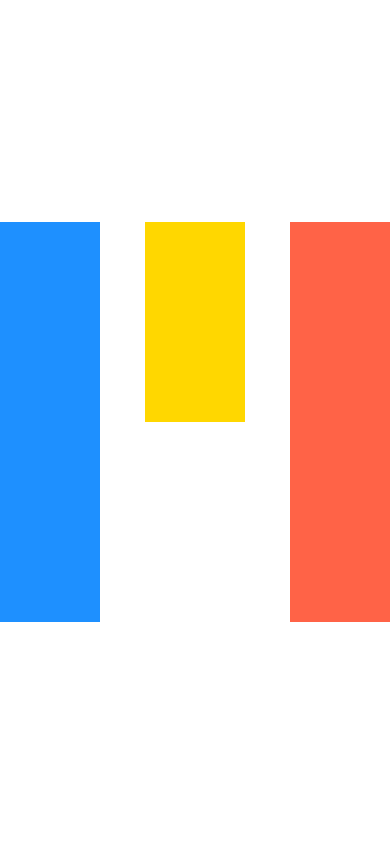
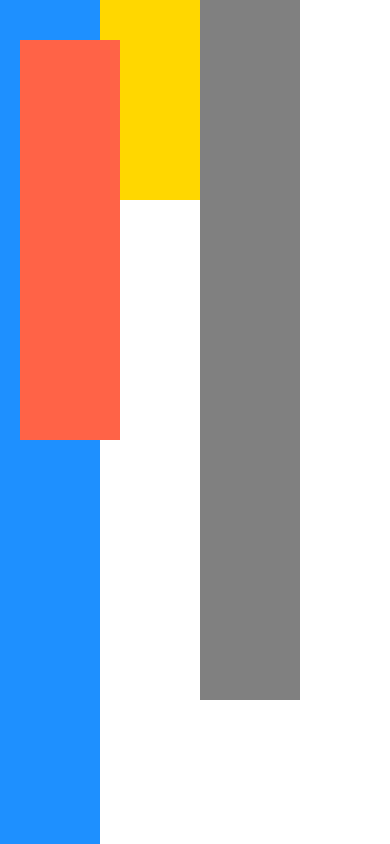
Before and after one commit to adityasid/DoneWithIt, a React Native app: screen / in a window 390 px wide. Built offline with nearby package versions, Linux system fonts and the light colour scheme.

Commit message:
position: 'absolute' or 'relative',

```diff
--- a/App.js
+++ b/App.js
@@ -15,10 +15,9 @@ export default function App() {
         backgroundColor: "white",
         flex: 1,
         flexDirection: 'row',
-        justifyContent: 'space-between',
+        // justifyContent: 'space-between',
         alignItems: 'stretch',
-        flexWrap: 'wrap',
-        alignContent: 'center'
+        alignContent: 'center',
       }}
     >
       <View
@@ -44,9 +43,21 @@ export default function App() {
           backgroundColor: 'tomato',
           width: 100,
           height: 400,
+          top: 40,
+          left: 20,
+          position: 'absolute',
         }}
       />
+      <View
+        style={{
+          backgroundColor: 'gray',
+          width: 100,
+          height: 700,
+        }}
+      />
+
     </View>
+
   );
 }
 
```
